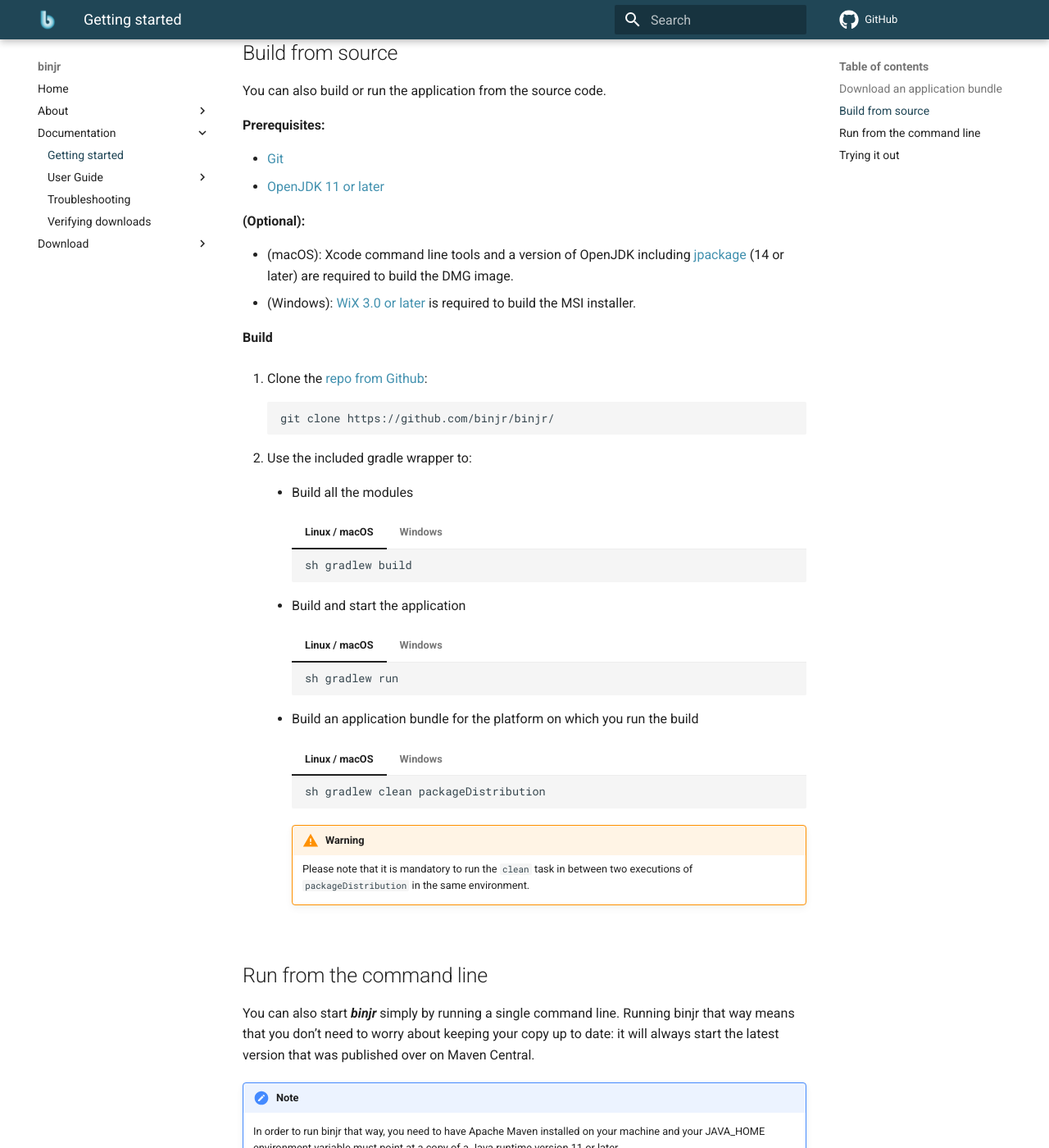
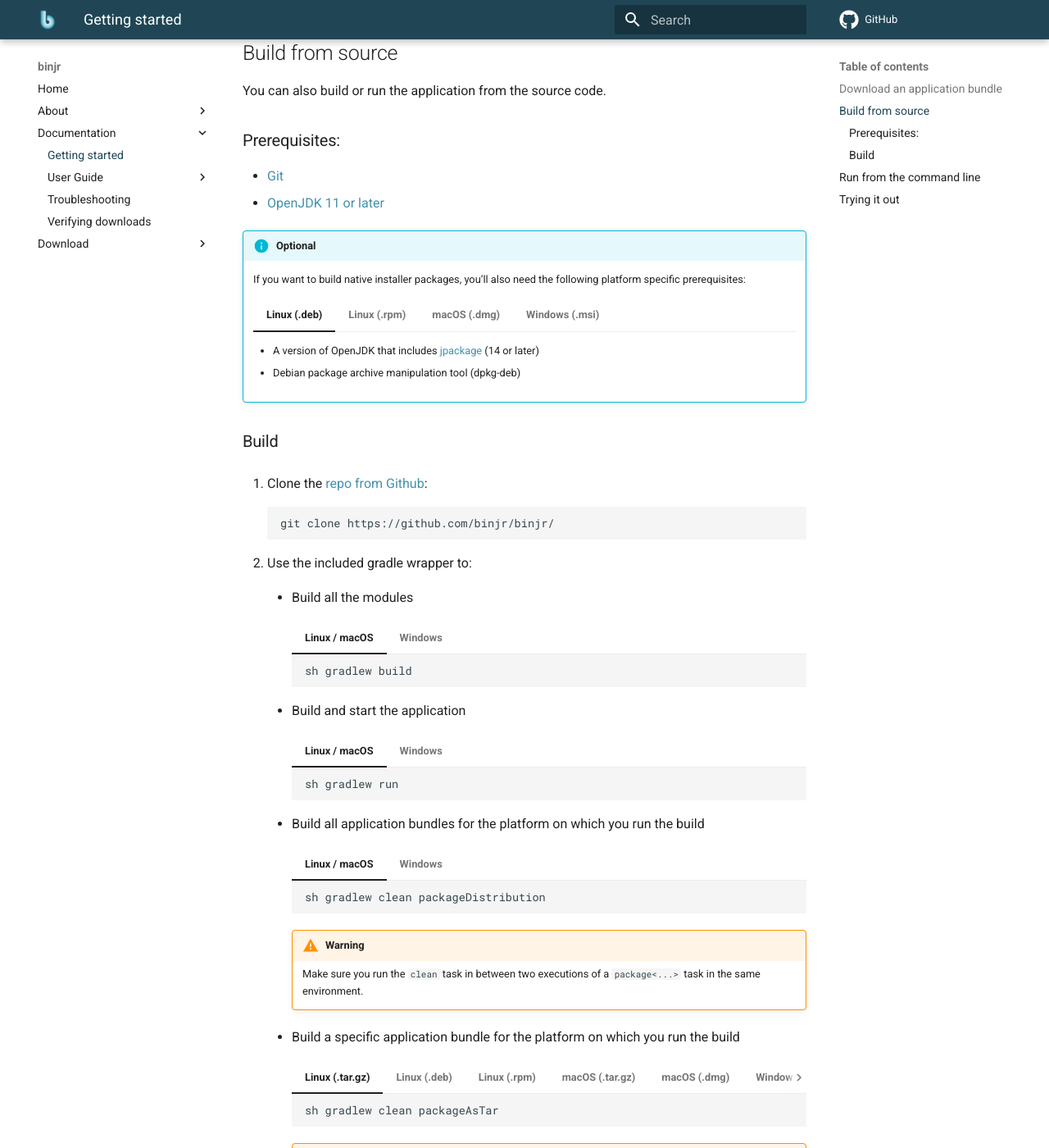
Before and after one commit to binjr/binjr.github.io, an MkDocs documentation site: the page built from docs/documentation/getting-started.md, in a window 1280 px wide and 1400 px high, scrolled down 433 px. Shown: the whole window at 82% size. Built offline with MkDocs 1.6.1 and Material for MkDocs 9.7.7, drawn with Linux system fonts in a browser that asks for light colours; comment, search, counter and statistics services are not loaded; some of the changed text lies outside the part shown.

Commit message:
Updated getting-started.md

````diff
--- a/docs/documentation/getting-started.md
+++ b/docs/documentation/getting-started.md
@@ -14,18 +14,31 @@
 
 You can also build or run the application from the source code.
 
-**Prerequisites:**
+### Prerequisites:
 
 * [Git](https://git-scm.com/open)
 * [OpenJDK 11 or later](http://openjdk.java.net/)
 
-**(Optional):**
+!!! Info "Optional"
+    If you want to build native installer packages, you'll also need the following platform specific prerequisites:
 
-* (macOS): Xcode command line tools and a version of OpenJDK including [jpackage](https://openjdk.java.net/jeps/343)
-  (14 or later) are required to build the DMG image.
-* (Windows): [WiX 3.0 or later](https://wixtoolset.org/) is required to build the MSI installer.
+    === "Linux (.deb)"
+        * A version of OpenJDK that includes [jpackage](https://openjdk.java.net/jeps/343) (14 or later)
+        * Debian package archive manipulation tool (dpkg-deb)
 
-**Build**
+    === "Linux (.rpm)"
+        * A version of OpenJDK that includes [jpackage](https://openjdk.java.net/jeps/343) (14 or later)
+        * RPM Package Manager
+
+    === "macOS (.dmg)"
+        * A version of OpenJDK that includes [jpackage](https://openjdk.java.net/jeps/343) (14 or later)
+        * Xcode command line tools.
+
+    === "Windows (.msi)"
+        * [WiX 3.0 or later](https://wixtoolset.org/).
+
+
+### Build
 
 1. Clone the [repo from Github](https://github.com/binjr/binjr/):
     ``` sh
@@ -58,7 +71,7 @@
             gradlew.bat run
             ```
 
-    - Build an application bundle for the platform on which you run the build
+    - Build all application bundles for the platform on which you run the build
 
         === "Linux / macOS"
             ``` sh
@@ -70,10 +83,50 @@
             gradlew.bat clean packageDistribution
             ```
 
-        !!! warning
-            Please note that it is mandatory to run the `clean` task in between two executions of `packageDistribution` in
-            the same environment.
+        !!! Warning
+            Make sure you run the `clean` task in between two executions of a `package<...>`
+            task in the same environment.
 
+    - Build a specific application bundle for the platform on which you run the build
+
+        === "Linux (.tar.gz)"
+            ``` sh
+            sh gradlew clean packageAsTar
+            ```
+
+        === "Linux (.deb)"
+            ``` sh
+            sh gradlew clean packageAsDeb
+            ```
+
+        === "Linux (.rpm)"
+            ``` sh
+            sh gradlew clean packageAsRpm
+            ```
+
+        === "macOS (.tar.gz)"
+            ``` sh
+            sh gradlew clean packageAsTar
+            ```
+
+        === "macOS (.dmg)"
+            ``` sh
+            sh gradlew clean packageAsDmg
+            ```
+
+        === "Windows (.zip)"
+            ``` bat
+            gradlew.bat clean packageAsZip
+            ```
+
+        === "Windows (.msi)"
+            ``` bat
+            gradlew.bat clean packageAsMsi
+            ```
+
+        !!! Warning
+            Please note that it is generally not possible to cross-build application bundles (e.g. build a bundle for
+            macOS while running under Windows)
 
 ## Run from the command line
 
````
Also changed, not shown: other parts of docs/documentation/getting-started.md (+1 -1 lines).
